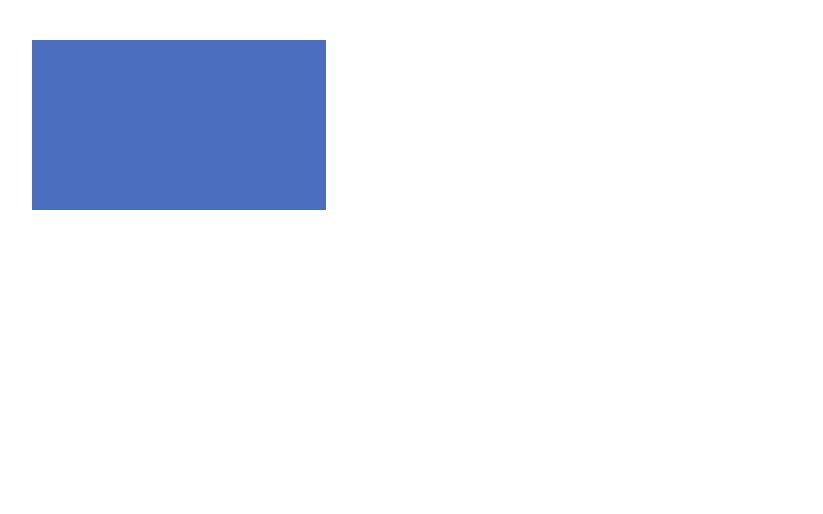
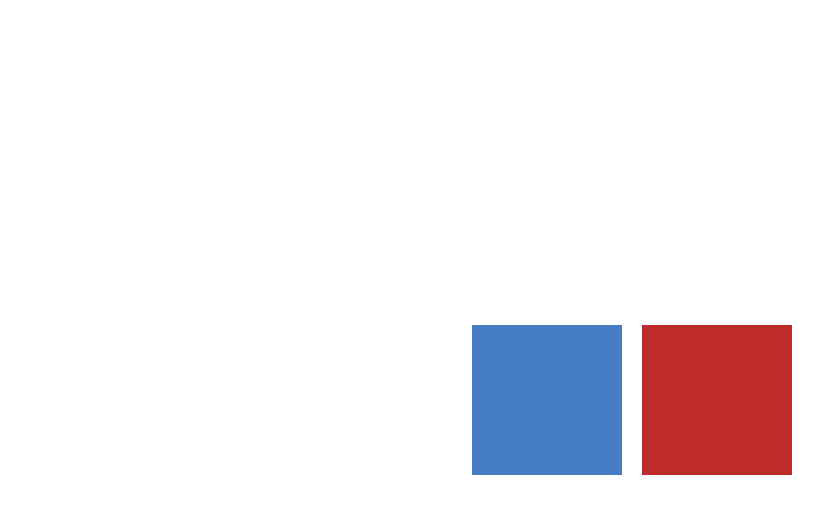
Before and after one commit to PedrohBrito/progresso-html, a plain HTML site: page pages/atividades.html in a window 1280 px wide. Shown: the whole page, without its empty margins (8-831 px from the left). Drawn offline with Linux system fonts and the light colour scheme.

Commit message:
feat: Resolve atividade 02

```diff
--- a/assets/styles/atividades.css
+++ b/assets/styles/atividades.css
@@ -5,8 +5,20 @@
 }
 
 .quadrado {
-    width: 23%;
-    height: 170px;
-    background-color: rgba(27, 73, 173, 0.788);
-    margin: 40px;
+    height: 100vh;
+    display: flex;
+    justify-content: center;
+    align-items: center;
+    gap: 20px;
 }
+
+.q1 {
+    width: 150px;
+    height: 150px;
+    background-color: rgb(69, 124, 196);
+}
+.q2 {
+    width: 150px;
+    height: 150px;
+    background-color: rgb(190, 43, 43);
+}
--- a/pages/atividades.html
+++ b/pages/atividades.html
@@ -7,8 +7,8 @@
     <link rel="stylesheet" href="../assets/styles/atividades.css">
 </head>
 <body>
-    <section>
-        <div class="quadrado"></div>
-    </section>
+    <div class="quadrado">
+        <div class="q1"></div>
+        <div class="q2"></div>
 </body>
 </html>
```
